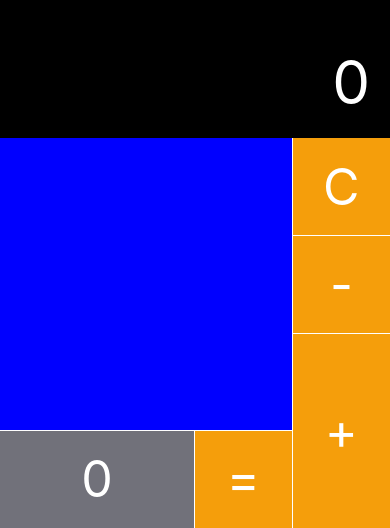
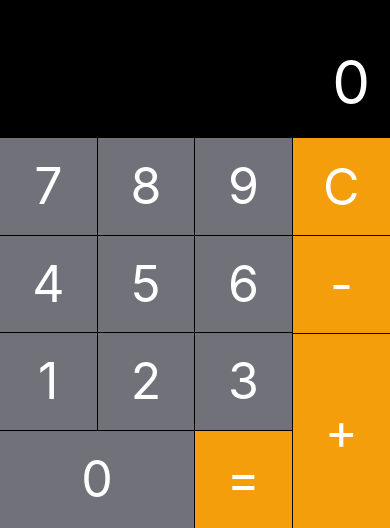
Before and after one commit to nyangzzi/calculator-react-native, a React Native app: screen / in a window 390 px wide. Shown: the part 316-844 px from the top of the page. Built offline with nearby package versions, Linux system fonts and the light colour scheme.

Commit message:
feat: add num keypad

```diff
--- a/src/App.js
+++ b/src/App.js
@@ -26,7 +26,15 @@ export default function App() {
       <View style={[styles.buttonContainer, { height: width }]}>
         {/* 버튼 */}
         <View style={styles.leftPad}>
-          <View style={styles.number}></View>
+          <View style={styles.number}>
+            {Array.from({ length: 9 }).map((_, index) => (
+              <Button
+                title={index + 1}
+                onPress={() => {}}
+                buttonStyle={{ width: '33.1%', height: '33.1%' }}
+              />
+            ))}
+          </View>
           <View style={styles.bottom}>
             <Button title="0" onPress={() => {}} buttonStyle={{ flex: 2 }} />
             <Button
@@ -80,6 +88,7 @@ const styles = StyleSheet.create({
   buttonContainer: {
     flexDirection: 'row',
     gap: 1,
+    backgroundColor: '#000000',
   },
   resultText: {
     fontSize: 60,
@@ -89,7 +98,10 @@ const styles = StyleSheet.create({
   leftPad: { flex: 3, gap: 1 },
   number: {
     flex: 3,
-    backgroundColor: 'blue',
+    flexDirection: 'row',
+    gap: 1,
+    flexWrap: 'wrap-reverse',
+    justifyContent: 'space-between',
   },
   bottom: {
     flexDirection: 'row',
```
